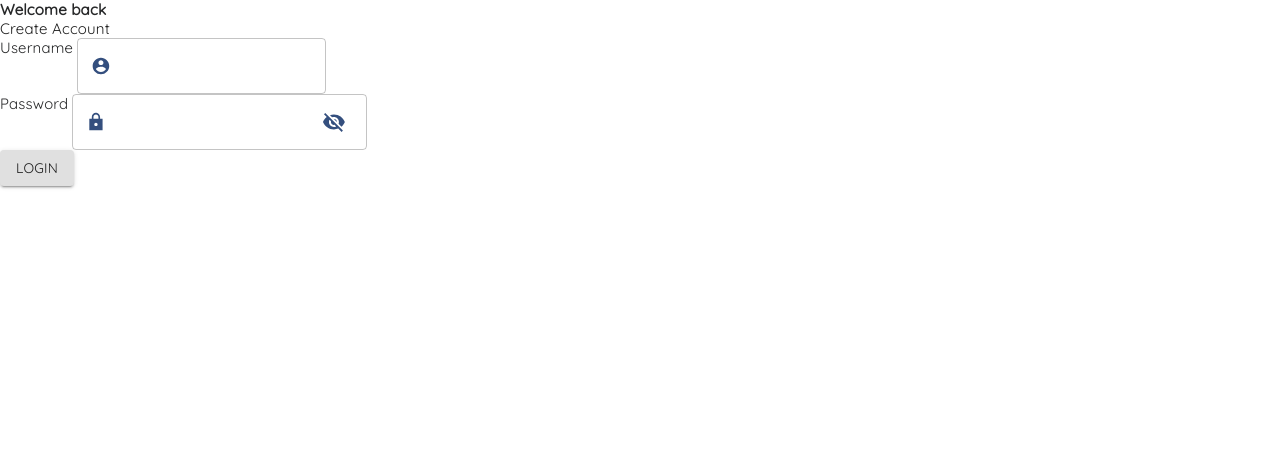
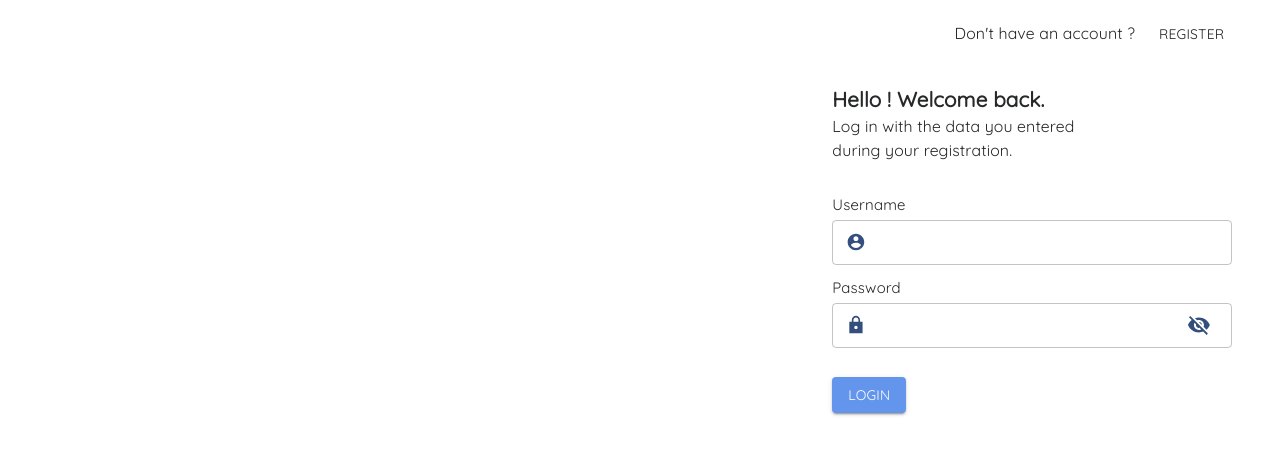
Before and after one commit to byt-32/webconnect, a React app in the folder client/: page /login in a window 1280 px wide. Shown: the top 454 px of the page. Built offline with nearby package versions, Linux system fonts and the light colour scheme.

Commit message:
refactor: update components

```diff
--- a/client/src/components/login/Form.jsx
+++ b/client/src/components/login/Form.jsx
@@ -10,8 +10,40 @@ import { useDispatch, useSelector } from 'react-redux'
 import { useNavigate } from 'react-router-dom'
 import Snackbar from '@material-ui/core/Snackbar'
 import Alert from '@material-ui/lab/Alert';
+import { makeStyles } from '@material-ui/core/styles';
+
+
+const useStyles = makeStyles({
+	formField: {
+		// display: 'flex',
+		// flexDirection: 'column',
+		marginBottom: '.8rem',
+
+		'& > label': {
+			display: 'block',
+			marginBottom: '.4rem'
+		},
+		'& > button': {
+			color: '#fff',
+			margin: '1rem 0 1.5rem 0'
+		},
+
+		'& .MuiFormControl-root': {
+
+			width: '100%',
+
+			'& .MuiOutlinedInput-input': {
+				padding: '13px 10px'
+			}
+		}
+
+	}
+
+})
+
 
 const Form = ({login}) => {
+	const classes = useStyles()
 	// sessionStorage.setItem('refresh', 'false')
 	let navigate = useNavigate()
 	const dispatch = useDispatch()
@@ -87,13 +119,12 @@ const Form = ({login}) => {
 
 	}
 	return (
-		<form className={'form'} onSubmit={submitForm} >
+		<form className={classes.form} onSubmit={submitForm} >
 			<fieldset>
-				<div className={'formField'}>
-					<label htmlFor='username' className={'fieldset_1_label'}> Username </label>
+				<div className={classes.formField}>
+					<label htmlFor='username' > Username </label>
 					<TextField
 						required
-						classes={{root: 'formInput'}}
 						type='text'
 						autoComplete='username'
 						id='username'
@@ -109,9 +140,9 @@ const Form = ({login}) => {
 							</InputAdornment>
 					}} />
 				</div>
-				<div className={'formField'}>
-					<label htmlFor='current-password' className={'fieldset_1_label'}> Password </label>
-					  <TextField classes={{root: 'formInput'}}
+				<div className={classes.formField}>
+					<label htmlFor='current-password' > Password </label>
+					  <TextField
 							required
 							autoComplete='current-password'
 					    id="current-password"
@@ -143,9 +174,10 @@ const Form = ({login}) => {
 				</div>
 			</fieldset>*/}
 			<fieldset>
-				<div className={'formField'}>
+				<div className={classes.formField}>
 					<Button
 					variant='contained'
+					color='primary'
 					disabled={isSubmitting}
 					classes={{root: 'button'}}
 					type='submit'>
--- a/client/src/components/login/Login.jsx
+++ b/client/src/components/login/Login.jsx
@@ -3,6 +3,8 @@ import React from 'react'
 import Form from './Form'
 import ImageBanner from '../ImageBanner'
 import { Link } from 'react-router-dom'
+import { makeStyles } from '@material-ui/core/styles';
+import { Button, Typography  } from '@material-ui/core'
 
 const imgUrls = [
 	{
@@ -11,28 +13,67 @@ const imgUrls = [
 	}
 ]
 
+const useStyles = makeStyles({
+	signin: {
+		padding: '0 3rem',
+		// height: '100%',
+		overflowY: 'scroll',
+		display: 'flex',
+		alignItems: 'center',
+		fontFamily: 'helvetica !important'
+	},
+	banner: {
+		flex: 1,
+		alignItems: 'flex-end'
+	},
+	formPage: {
+		paddingTop: '1rem',
+		width: '400px',
+
+		'& > header': {
+			display: 'flex',
+			alignItems: 'center',
+			justifyContent: 'flex-end',
+
+			'& > p': {
+				marginRight: '1rem'
+			}
+		}
+	},
+	pageBody: {
+		'& > header': {
+			margin: '2rem 0',
+
+			'& > h1': {
+				fontSize: '1.3rem'
+			}
+		}
+	}
+})
+
 const Login = () => {
+	const classes = useStyles()
+	return (
+		<div className={[classes.signin].join(' ')} >
+			<div className={classes.banner}>
 
-	return (
-		<div className={['signupMain', 'animate__animated', 'animate__fadeIn'].join(' ')}  >
-			<div className={'spx1'}>
-				{/*<ImageBanner imgUrls={imgUrls} />*/}
+			</div>
 
-				<section className={['signupMainRight', 'signupMainFc'].join(' ')}>
-					<div className={'SMRContainer'} >
+			<div className={classes.formPage}>
+				<header>
+					<Typography variant='body1'> Don't have an account ? </Typography>
+					<Link to='/signup'> <Button> REGISTER </Button> </Link>
+				</header>
 
-						<header>
-							<h1> Welcome back </h1>
-							<button type='button' className={'headerBtn'}>
-								<Link to='/signup'>Create Account </Link>
-							</button>
-						</header>
-
-						<div className={'Form'}>
-							<Form />
-						</div>
+				<div className={classes.pageBody}>
+					<header>
+						<Typography component='h1'> Hello  ! Welcome back. </Typography>
+						<Typography variant='body1'> Log in with the data you entered <br /> during your registration. </Typography>
+					</header>
+					<div className={classes.form}>
+						<Form />
 					</div>
-				</section>
+				</div>
 			</div>
 		</div>
 	)
--- a/client/src/components/signup/Form.jsx
+++ b/client/src/components/signup/Form.jsx
@@ -3,8 +3,39 @@ import { TextField, InputAdornment, IconButton, Checkbox, Button } from '@materi
 import { Visibility, VisibilityOff, LockSharp, AccountCircle, AlternateEmail } from '@material-ui/icons'
 import { createTheme, ThemeProvider } from '@material-ui/core/styles'
 import { Preloader, ThreeDots } from 'react-preloader-icon'
+import { makeStyles } from '@material-ui/core/styles';
+
+const useStyles = makeStyles({
+	formField: {
+		// display: 'flex',
+		// flexDirection: 'column',
+		marginBottom: '.8rem',
+
+		'& > label': {
+			display: 'block',
+			marginBottom: '.4rem'
+		},
+		'& > button': {
+			color: '#fff',
+			margin: '1rem 0 1.5rem 0'
+		},
+
+		'& .MuiFormControl-root': {
+
+			width: '100%',
+
+			'& .MuiOutlinedInput-input': {
+				padding: '13px 10px'
+			}
+		}
+
+	}
+
+})
+
 
 const Form = () => {
+	const classes = useStyles()
 	// sessionStorage.setItem('refresh', 'false')
   const [input, setInputValues] = React.useState({
   	email: '', password: '', name: ''
@@ -85,10 +116,10 @@ const Form = () => {
 
 	}
 	return (
-		<form className={'Form'} onSubmit={submitForm} >
+		<form className={classes.form} onSubmit={submitForm} >
 			<fieldset>
-			<div className={'formField'}>
-					<label htmlFor='username' className={'fieldset_1_label'}> Name </label>
+			<div className={classes.formField}>
+					<label htmlFor='username' > Name </label>
 					<TextField
 						required
 						classes={{root: 'formInput'}}
@@ -107,11 +138,10 @@ const Form = () => {
 							</InputAdornment>
 					}} />
 				</div>
-				<div className={'formField'}>
-					<label htmlFor='email' className={'fieldset_1_label'}> Email Address </label>
+				<div className={classes.formField}>
+					<label htmlFor='email'> Email Address </label>
 					<TextField
 						required
-						classes={{root: 'formInput'}}
 						type='email'
 						id='email'
 						error={error.email}
@@ -127,9 +157,9 @@ const Form = () => {
 							</InputAdornment>
 					}} />
 				</div>
-				<div className={'formField'}>
-					<label htmlFor='new-password' className={'fieldset_1_label'}> Password </label>
-					  <TextField classes={{root: 'formInput'}}
+				<div className={classes.formField}>
+					<label htmlFor='new-password'> Password </label>
+					  <TextField
 							required
 					    id="new-password"
 					    variant="outlined"
@@ -155,17 +185,11 @@ const Form = () => {
 				</div>
 			</fieldset>
 			<fieldset>
-				<div className={'formField'}>
-					<Checkbox value='agree' checked={checked} onChange={handleCheckbox} required id='agree' color='primary' classes={{root: 'checkbox'}} />
-					<label htmlFor='agree'> I agree to the Terms of Service and Privacy Policy </label>
-				</div>
-			</fieldset>
-			<fieldset>
-				<div className={'formField'}>
+				<div className={classes.formField}>
 					<Button
 					variant='contained'
 					disabled={isSubmitting}
-					classes={{root: 'button'}}
+					color='primary'
 					type='submit'>
 						{isSubmitting && <Preloader
 						 use={ThreeDots}
--- a/client/src/components/signup/Signup.jsx
+++ b/client/src/components/signup/Signup.jsx
@@ -1,11 +1,14 @@
 import React from 'react'
-import { Card, CardContent, CardActions, Typography } from '@material-ui/core'
 import { useDispatch } from 'react-redux'
+
+import { Link } from 'react-router-dom'
+import { makeStyles } from '@material-ui/core/styles';
+import { Button, Typography  } from '@material-ui/core'
+
 import AltFacebook from './AltFacebook'
 import AltGoogle from './AltGoogle'
 import Form from './Form'
 import ImageBanner from '../ImageBanner'
-import { Link } from 'react-router-dom'
 
 // Making use of 3 APIs in the project
 //1. Contact picker api
@@ -21,35 +24,71 @@ const imgUrls = [
 		text: ''
 	}
 ]
+const useStyles = makeStyles({
+	signup: {
+		padding: '0 3rem',
+		// height: '100%',
+		overflowY: 'scroll',
+		display: 'flex',
+		alignItems: 'center',
+		fontFamily: 'helvetica !important'
+	},
+	banner: {
+		flex: 1,
+		alignItems: 'flex-end'
+	},
+	formPage: {
+		paddingTop: '1rem',
+		width: '400px',
 
+		'& > header': {
+			display: 'flex',
+			alignItems: 'center',
+			justifyContent: 'flex-end',
+
+			'& > p': {
+				marginRight: '1rem'
+			}
+		}
+	},
+	pageBody: {
+		'& > header': {
+			margin: '2rem 0',
+
+			'& > h1': {
+				fontSize: '1.3rem'
+			}
+		}
+	}
+})
 const SignUp = () => {
+	const classes = useStyles()
 	return (
-		<div className={['signupMain', 'animate__animated', 'animate__fadeIn'].join(' ')} >
-			<div className={'spx1'}>
+		<div className={[classes.signup].join(' ')} >
+			<div className={classes.banner}>
 
-				{/*<ImageBanner imgUrls={imgUrls} />*/}
+			</div>
 
-				<section className={['signupMainRight', 'signupMainFc'].join(' ')}>
-					<div className={'SMRContainer'} >
+			<div className={classes.formPage}>
+				<header>
+					<Typography variant='body1'> Already have an account ? </Typography>
+					<Link to='/login'> <Button> SIGN IN </Button> </Link>
+				</header>
 
-						<header>
-							<h1> Get started </h1>
-							<p> Already have an account? <button className={'headerBtn'} type='button' >
-							 <Link to='/login'> Log in </Link>
-							 </button> </p>
-						</header>
-						<div className={'altSignups'} >
-							{/*<AltGoogle />
-							<AltFacebook />*/}
-						</div>
-						<div className={'signupForm'}>
-							{/*<div className={'borderDivider'}>
-								<span> Or </span>
-							</div>*/}
-							<Form />
-						</div>
+				<div className={classes.pageBody}>
+					<header>
+						<Typography component='h1'> Welcome to webconnect </Typography>
+						<Typography variant='body1'> Register your account </Typography>
+					</header>
+					<div className={classes.form}>
+						<Form />
 					</div>
-				</section>
+					{/*<div className={classes.footer}>
+						<Typography variant='body1'> Create account with </Typography>
+						<AltFacebook />
+						<AltGoogle />
+					</div>*/}
+				</div>
 			</div>
 		</div>
 	)
```
